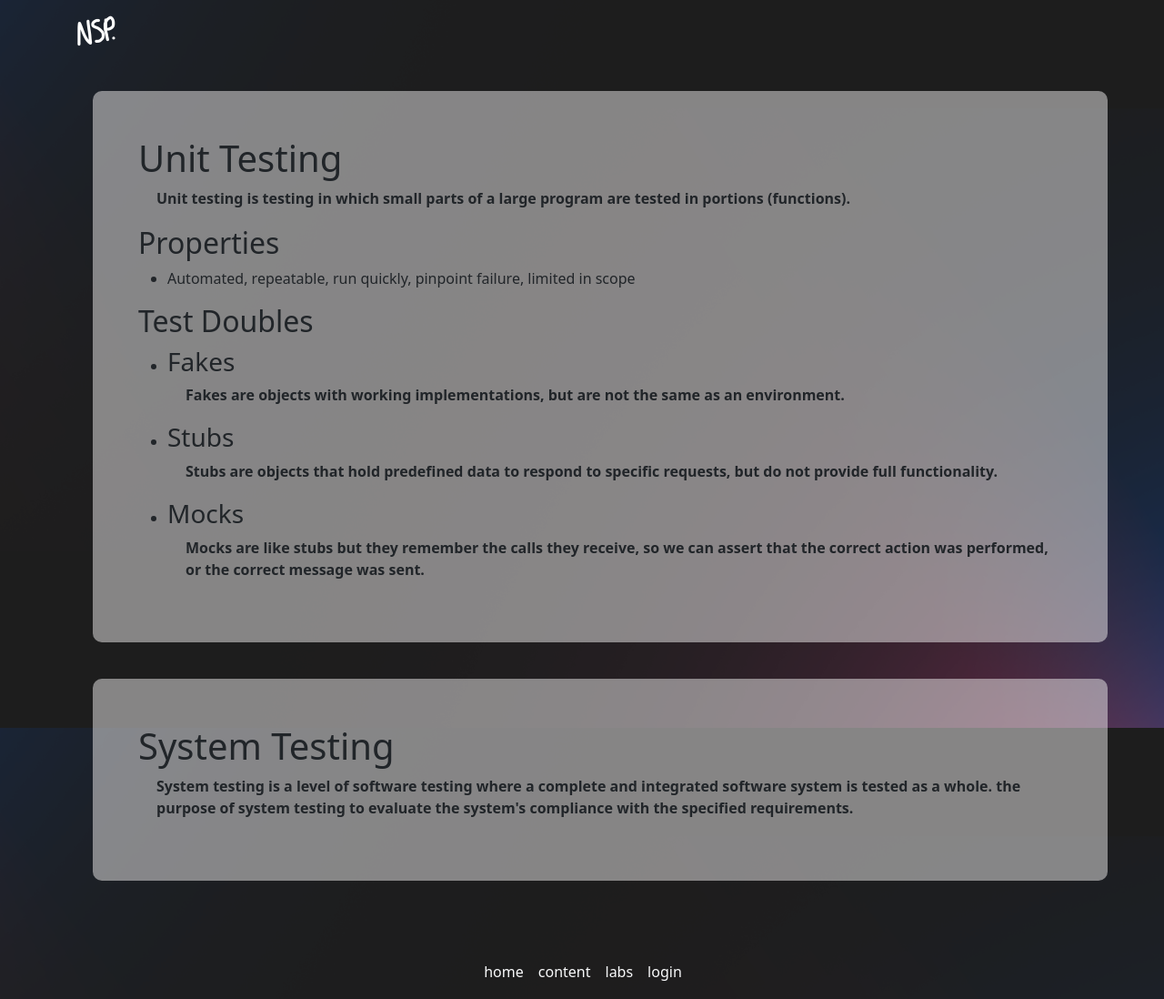
After one commit to vittopan/CITS3403Tut, a Flask app: page /testing in a window 1280 px wide. The commit adds this page. Shown: the whole page at 91% size. Run offline with Flask 3, Linux system fonts and the light colour scheme.

Commit message:
login page and tesing page created with added info.

```diff
--- a/app.py
+++ b/app.py
@@ -45,5 +45,12 @@ def flaskInfo():
 def labs():
     return render_template('labs.html')
 
+@app.route('/testing')
+def testing():
+    return render_template('testing.html')
+
+@app.route('/login')
+def login():
+    return render_template('login.html')
 if __name__ == '__main__':
     app.run(debug=True)
--- a/templates/index.html
+++ b/templates/index.html
@@ -29,6 +29,7 @@
                 <a class="nav-item nav-link text-light" href="{{url_for('home')}}">home</a>
                 <a class="nav-item nav-link text-light" href="{{url_for('content')}}">content</a>
                 <a class="nav-item nav-link text-light" href="{{url_for('labs')}}">labs</a>
+                <a class="nav-item nav-link text-light" href="{{url_for('login')}}">login</a>
               </div>
             </nav>
         </div>
--- /dev/null
+++ b/templates/testing.html
@@ -0,0 +1,39 @@
+{%extends 'index.html'%}
+{%block content%}
+<div class="container">
+    <div class="row">
+        <div class="col-12 feedBox feedBoxSwell">
+            <h1>Unit Testing</h1>
+            <p>Unit testing is testing in which small parts of a large program are tested in portions (functions).</p>
+            <h2>Properties</h2>
+            <ul>
+                <li>Automated, repeatable, run quickly, pinpoint failure, limited in scope</li>
+            </ul>
+            <h2>Test Doubles</h2>
+            <ul>
+                <li>
+                    <h3>Fakes</h3>
+                    <p>Fakes are objects with working implementations, but are not the same as an environment.</p>
+                </li>
+                <li>
+                    <h3>Stubs</h3>
+                    <p>Stubs are objects that hold predefined data to respond to specific requests, but do not provide full functionality.</p>
+                </li>
+                <li>
+                    <h3>Mocks</h3>
+                    <p>Mocks are like stubs but they remember the calls they receive, so we can assert that the correct action was performed, or the correct message was sent.
+                    </p>
+                </li>
+            </ul>
+        </div>
+    </div>
+    <div class="row">
+        <div class="col-12 feedBox feedBoxSwell">
+            <h1>System Testing</h1>
+            <p>System testing is a level of software testing where a complete and integrated software system is tested as a whole.
+                the purpose of system testing to evaluate the system's compliance with the specified requirements.
+            </p>
+        </div>
+    </div>
+</div>
+{%endblock content%}
```
Also changed, not shown: templates/agileprocesses.html (+8 -8 lines), templates/content.html (+5 -2 lines), templates/login.html (added, +8 -0 lines).
